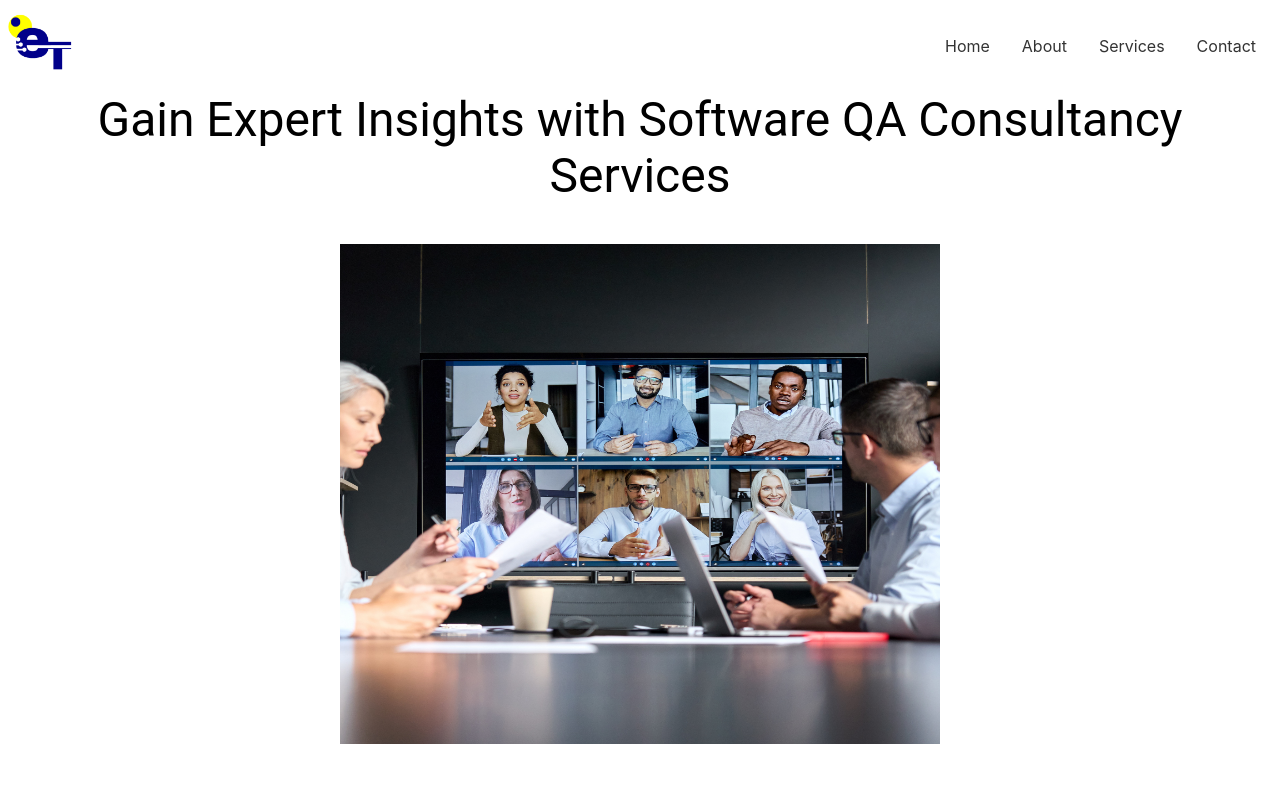
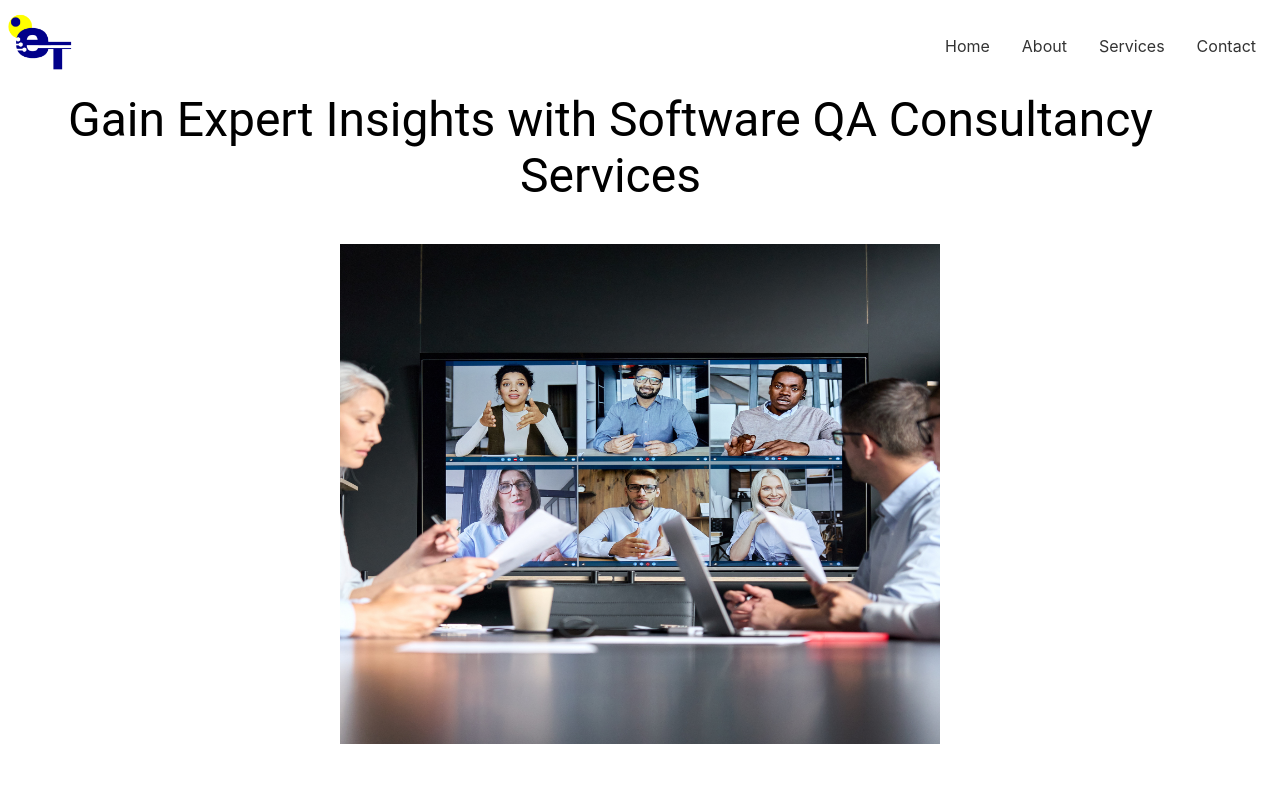
Before and after one commit to kgauzampe/econo, a React (Create React App) app: page /Service4 in a window 1280 px wide. Shown: the top 800 px of the page. Built offline with nearby package versions, Linux system fonts and the light colour scheme.

Commit message:
Update Service4.css

```diff
--- a/src/Components/Service4/Service4.css
+++ b/src/Components/Service4/Service4.css
@@ -28,4 +28,5 @@
     justify-content: center;
     align-items: center !important;
     text-align: center;
+    width: 1093px;
   }
```
